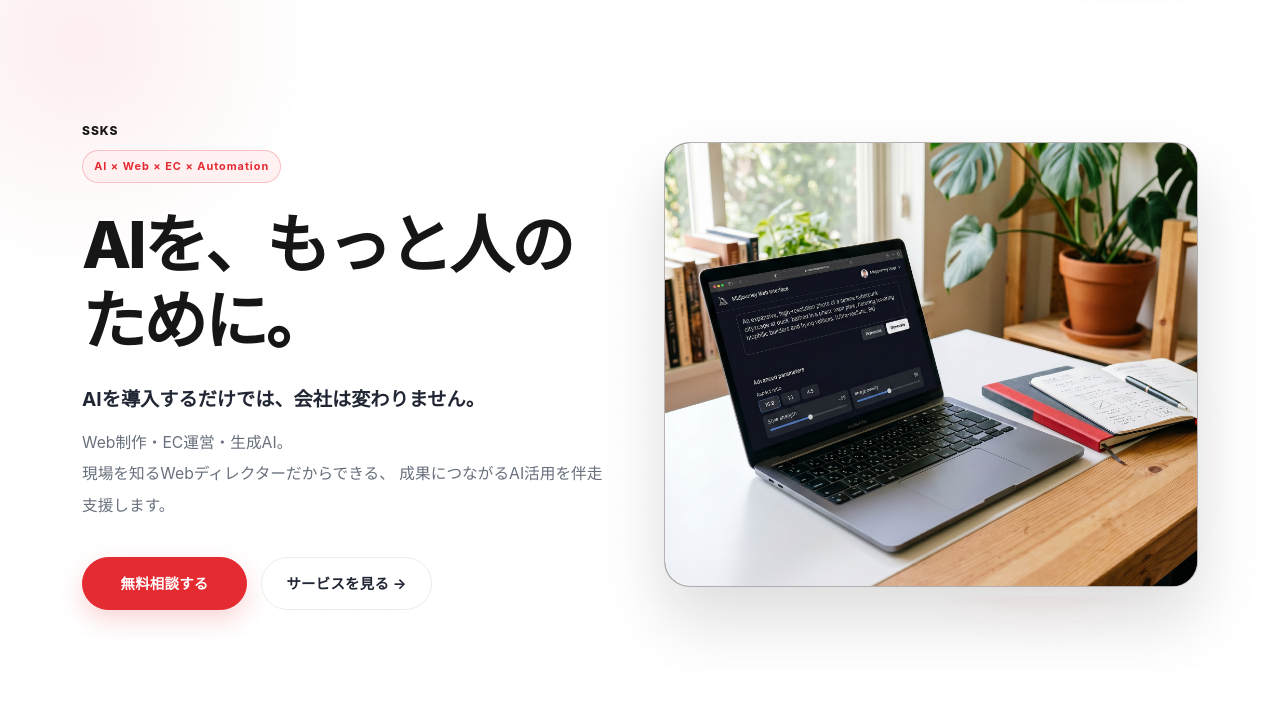
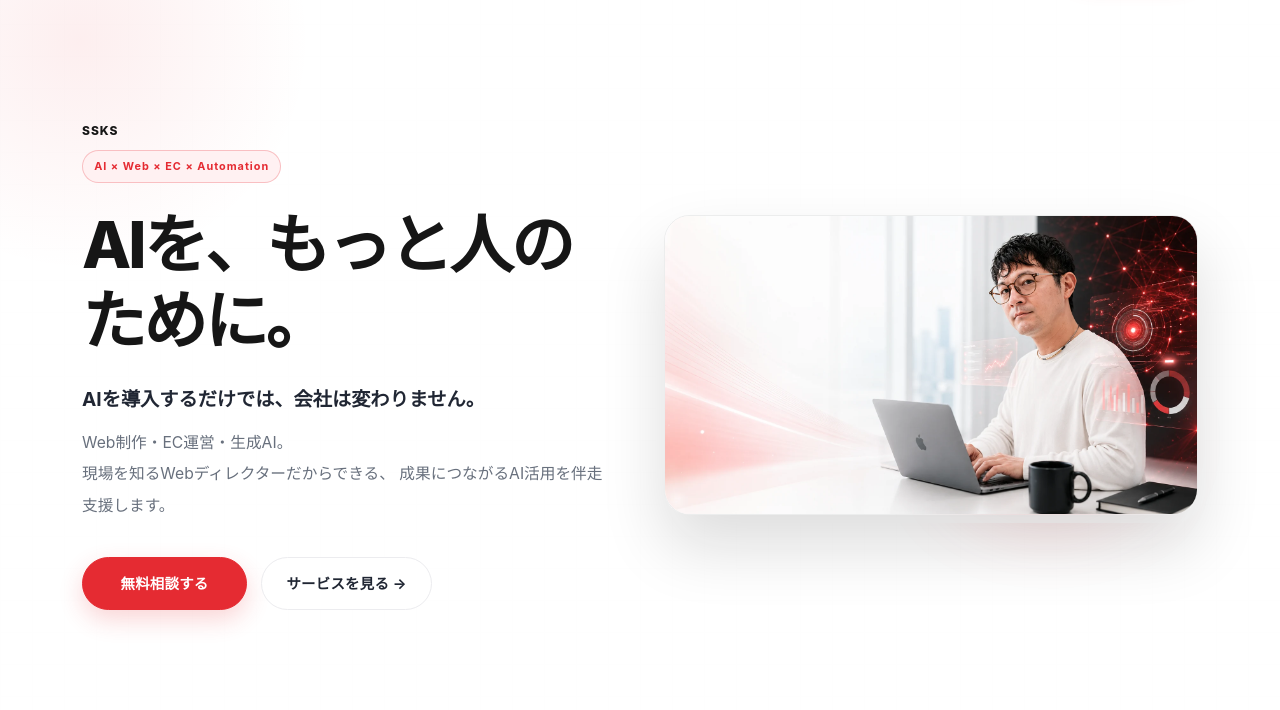
Before and after one commit to ssks-work/ssks-v2, a plain HTML site: page index.html in a window 1280 px wide. Shown: the part 90-800 px from the top of the page. Drawn offline with nearby package versions, Linux system fonts and the light colour scheme.

Commit message:
Replace hero image

```diff
--- a/assets/css/style.css
+++ b/assets/css/style.css
@@ -250,7 +250,8 @@ a {
 
 .hero-image-wrap {
   position: relative;
-  max-width: 590px;
+  width: 100%;
+  max-width: 720px;
   margin-left: auto;
 }
 
@@ -258,17 +259,17 @@ a {
   position: absolute;
   right: -1.5rem;
   bottom: -1.5rem;
-  width: 68%;
-  height: 68%;
+  width: 65%;
+  height: 65%;
   content: "";
-  border-radius: 2rem;
-  background:
-    radial-gradient(
-      circle at 50% 50%,
-      rgb(229 43 50 / 28%),
-      transparent 68%
-    );
-  filter: blur(24px);
+  border-radius: 50%;
+  background: radial-gradient(
+    circle,
+    rgb(229 43 50 / 22%),
+    transparent 70%
+  );
+  filter: blur(28px);
+  pointer-events: none;
 }
 
 .hero-image {
@@ -276,20 +277,15 @@ a {
   z-index: 1;
   display: block;
   width: 100%;
-  aspect-ratio: 1.2 / 1;
+  height: auto;
+  aspect-ratio: 16 / 9;
   object-fit: cover;
-  border: 1px solid rgb(255 255 255 / 65%);
+  object-position: center;
+  border: 1px solid rgb(20 25 35 / 8%);
   border-radius: 1.6rem;
-  background:
-    radial-gradient(
-      circle at 70% 30%,
-      rgb(229 43 50 / 58%),
-      transparent 32%
-    ),
-    linear-gradient(135deg, #151515, #3a2023);
   box-shadow:
     0 2rem 4rem rgb(17 17 17 / 14%),
-    0 0 0 0.6rem rgb(255 255 255 / 70%);
+    0 0 0 0.5rem rgb(255 255 255 / 75%);
 }
 
 
@@ -672,6 +668,16 @@ a {
   .challenge-solution .btn-brand {
     width: 100%;
   }
+
+  .hero-image-wrap {
+    max-width: 100%;
+  }
+
+  .hero-image {
+    aspect-ratio: 4 / 3;
+    object-position: 68% center;
+    border-radius: 1.2rem;
+  }
 }
 
 @media (prefers-reduced-motion: reduce) {
--- a/index.html
+++ b/index.html
@@ -19,6 +19,13 @@
   >
 
   <link rel="stylesheet" href="./assets/css/style.css">
+
+  <link
+    rel="preload"
+    as="image"
+    href="./assets/img/ssks-hero.webp"
+    type="image/webp"
+  >
 </head>
 
 <body>
@@ -140,10 +147,11 @@
             <div class="hero-image-wrap">
               <img
                 class="hero-image"
-                src="./assets/img/hero-image.jpg"
-                alt="AIとデータネットワークをイメージしたビジュアル"
-                width="760"
-                height="620"
+                src="./assets/img/ssks-hero.webp"
+                alt="AIとWeb、EC、業務自動化を支援するSSKSのイメージ"
+                width="1536"
+                height="864"
+                fetchpriority="high"
               >
             </div>
           </div>
```
Also changed, not shown: assets/img/ssks-hero.webp (added).
